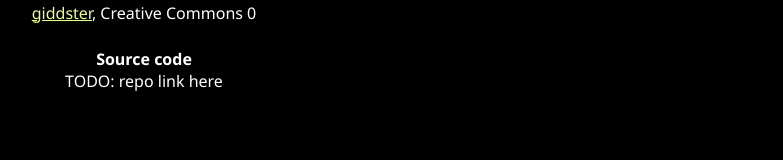
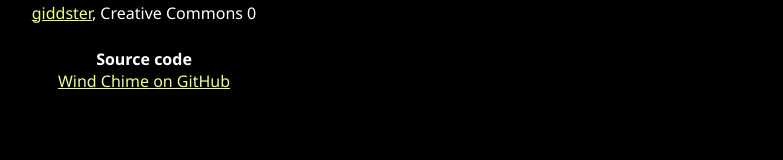
Before and after one commit to LeopoldTal/wind-chime, a React (Create React App) app: page /credits in a window 1280 px wide. Shown: the part 258-418 px from the top of the page, without its empty margins (496-1279 px from the left). Built offline with nearby package versions, Linux system fonts and the light colour scheme; the HTML template or start-up script is replaced by a standard one.

Commit message:
link to repo

```diff
--- a/src/Credits/Credits.tsx
+++ b/src/Credits/Credits.tsx
@@ -32,7 +32,9 @@ export const Credits: React.FunctionComponent = () => {
 				</dd>
 
 				<dt>Source code</dt>
-				<dd>TODO: repo link here</dd>
+				<dd>
+					<a href="https://github.com/LeopoldTal/wind-chime">Wind Chime on GitHub</a>
+				</dd>
 			</dl>
 		</div>
 	);
```
